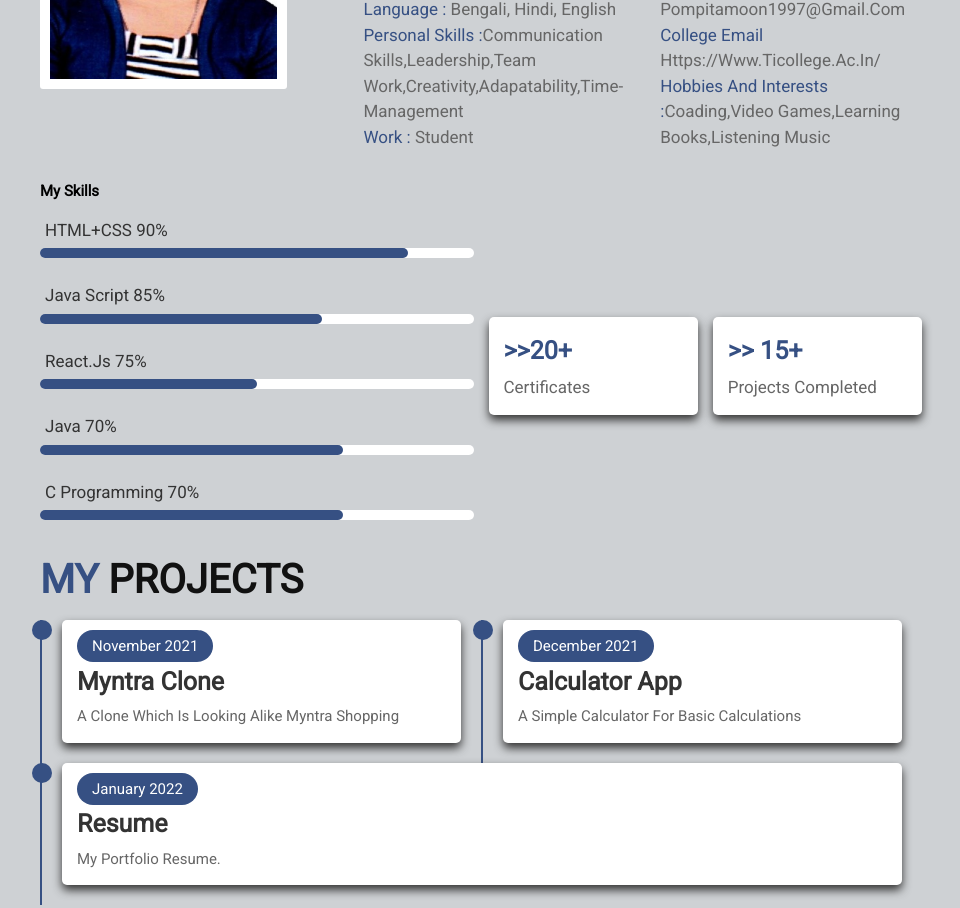
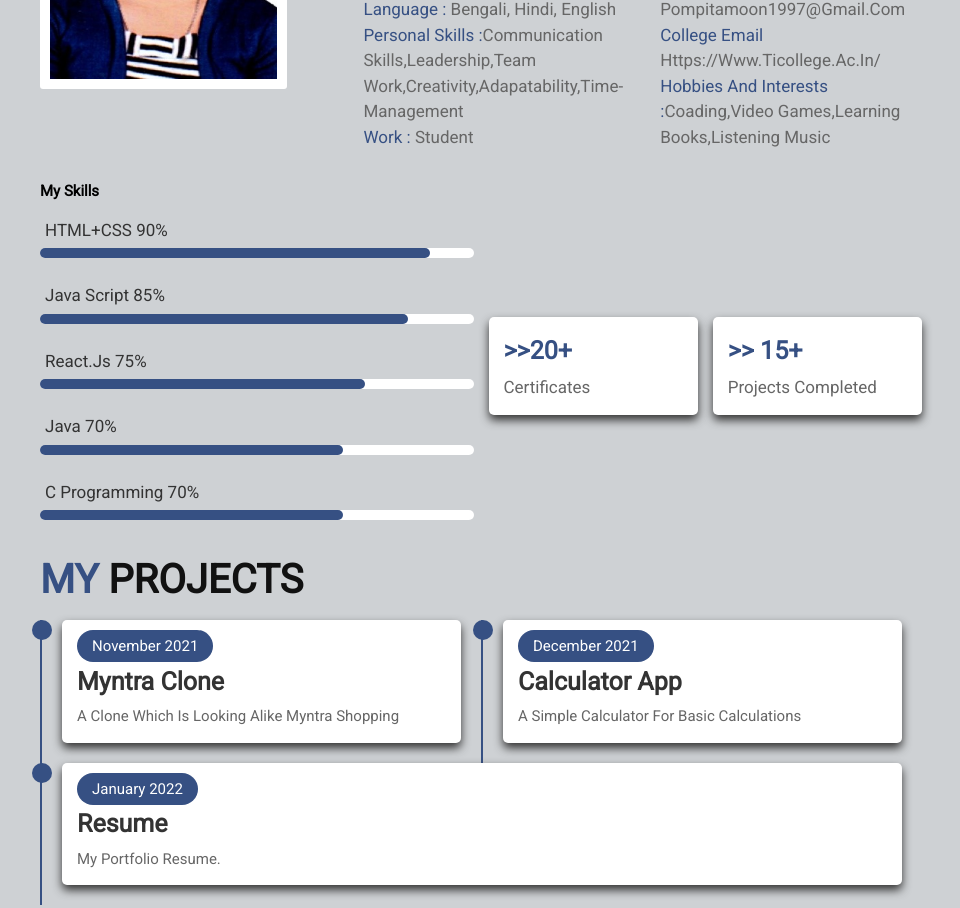
Before and after one commit to codepompi/Geekstertask, a plain HTML site: page Resume/index.html in a window 1280 px wide. Shown: the part 1088-1996 px from the top of the page, without its empty margins (309-1269 px from the left). Drawn offline with Linux system fonts and the light colour scheme.

Commit message:
Update index.css

```diff
--- a/Resume/index.css
+++ b/Resume/index.css
@@ -321,15 +321,15 @@ header .follow a:hover {
 }
 
 .about .row-2 .skills .progress:nth-child(1) .bar span {
+    width: 90%;
+}
+
+.about .row-2 .skills .progress:nth-child(2) .bar span {
     width: 85%;
 }
 
-.about .row-2 .skills .progress:nth-child(2) .bar span {
-    width: 65%;
-}
-
 .about .row-2 .skills .progress:nth-child(3) .bar span {
-    width: 50%;
+    width: 75%;
 }
 
 .about .row-2 .skills .progress:nth-child(4) .bar span {
```
